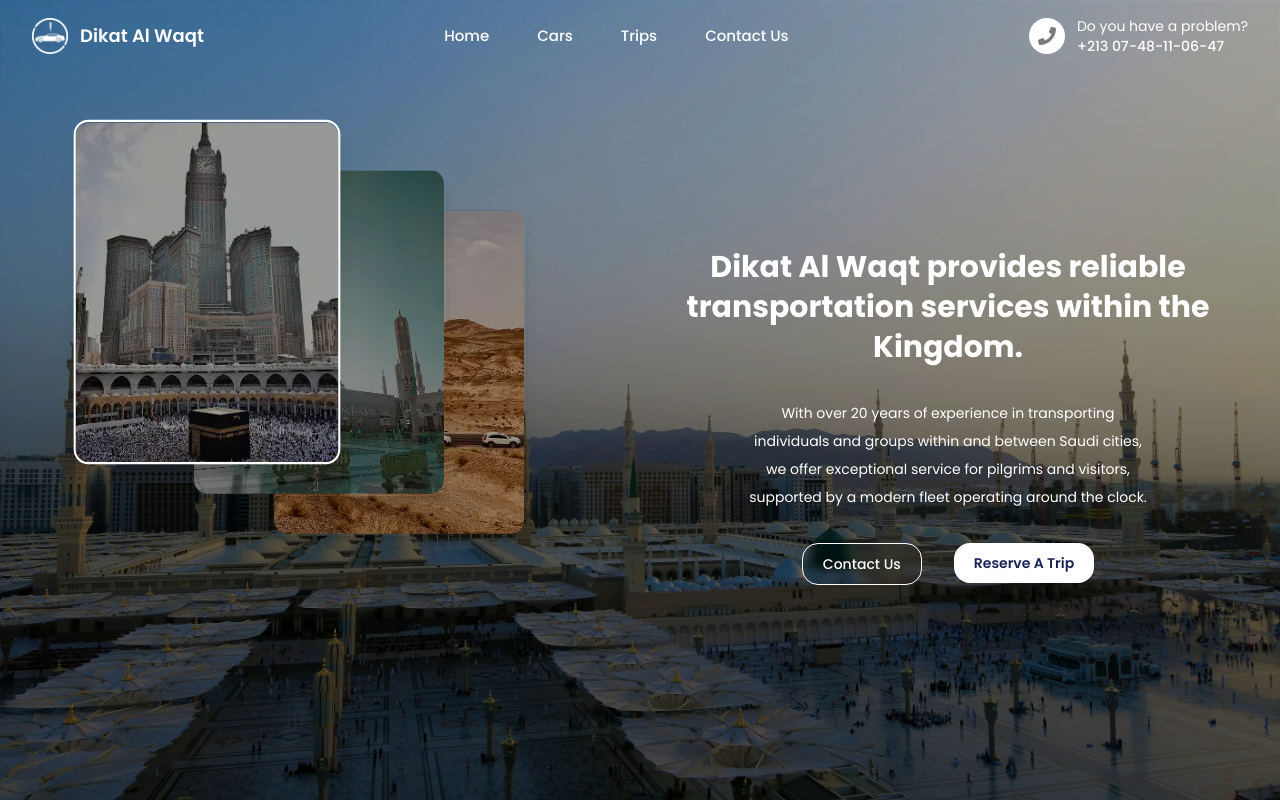
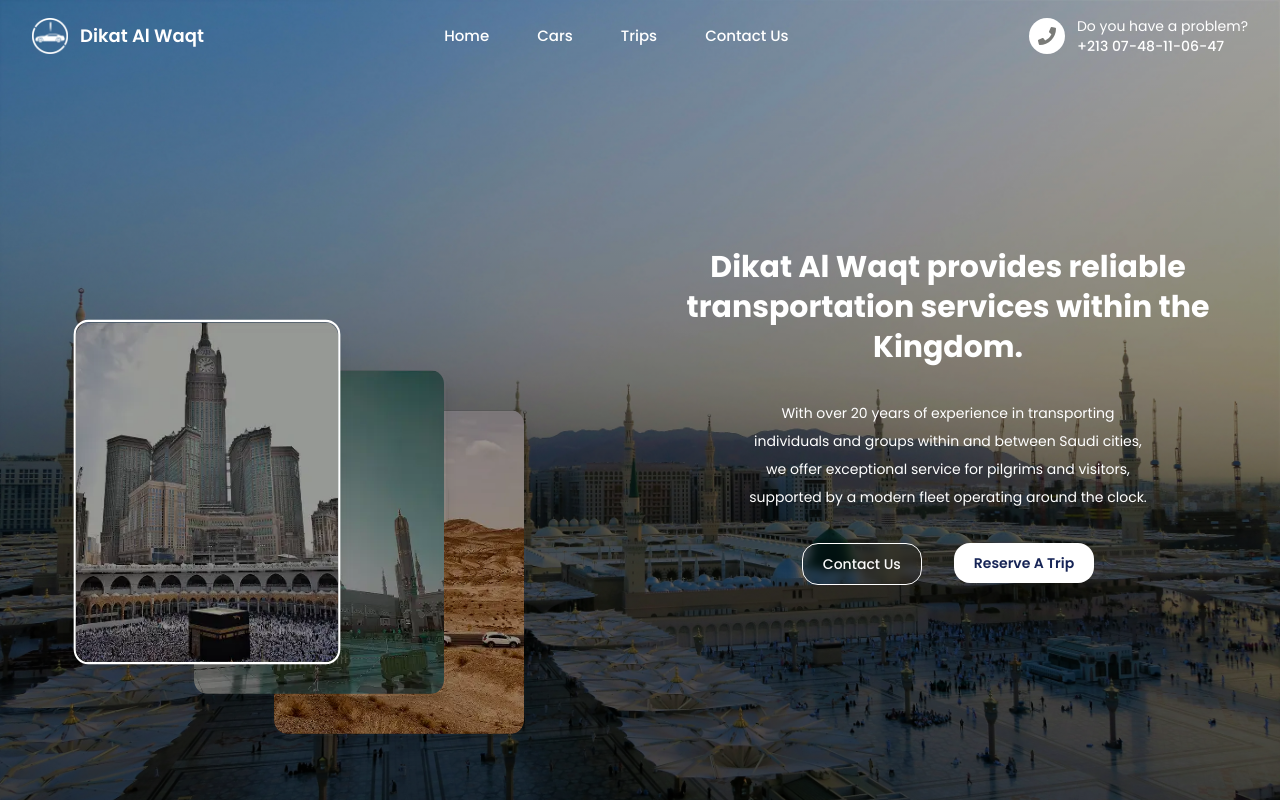
Before and after one commit to ayoubbezai/di9at-alwa9t, a Next.js app in the folder frontend/: page / in a window 1280 px wide. Shown: the top 802 px of the page. Built offline with nearby package versions, Linux system fonts and the light colour scheme.

Commit message:
remove animation for test

```diff
--- a/frontend/app/(landing)/page.tsx
+++ b/frontend/app/(landing)/page.tsx
@@ -41,7 +41,7 @@ export default function Home() {
     // Defer loading of non-critical sections
     const timer = setTimeout(() => {
       setShowSections(true);
-    }, 100);
+    }, 300);
     return () => clearTimeout(timer);
   }, []);
 
--- a/frontend/components/landing/Hero.tsx
+++ b/frontend/components/landing/Hero.tsx
@@ -8,7 +8,6 @@ import Image1 from "@/assets/images/hero/hero1.webp";
 import Image2 from "@/assets/images/hero/hero2.webp";
 import Image3 from "@/assets/images/hero/hero3.webp";
 import { Button } from "../ui/button";
-import { motion, Variants } from "framer-motion";
 import "@/style/hero.css";
 import type { StaticImport } from "next/dist/shared/lib/get-img-props";
 
@@ -24,28 +23,6 @@ const images: ImagesType[] = [
   { id: 3, src: Image3, alt: "Image 3" },
 ];
 
-// Animation Variants
-const container: Variants = {
-  hidden: {},
-  show: {
-    transition: {
-      staggerChildren: 0.25,
-    },
-  },
-};
-
-const item: Variants = {
-  hidden: { opacity: 0, y: 40 },
-  show: {
-    opacity: 1,
-    y: 0,
-    transition: {
-      duration: 0.6,
-      ease: [0.25, 0.1, 0.25, 1], // Valid easing
-    },
-  },
-};
-
 export default function Hero() {
   const [activeId, setActiveId] = useState<number>(1);
 
@@ -60,7 +37,7 @@ export default function Hero() {
           priority
           width={1920}
           height={1080}
-          className="object-cover w-full "
+          className="object-cover w-full"
           sizes="100vw"
         />
       </div>
@@ -68,12 +45,7 @@ export default function Hero() {
       <NavBarWhite />
 
       {/* Desktop Image Stacking */}
-      <motion.div
-        className="h-[400px] hidden lg:flex items-center justify-center gap-4 w-1/2"
-        variants={container}
-        initial="hidden"
-        animate="show"
-      >
+      <div className="h-[400px] hidden lg:flex items-center justify-center gap-4 w-1/2 relative">
         {images.map((image) => {
           const position =
             image.id === 1
@@ -82,7 +54,7 @@ export default function Hero() {
               ? "left-[12rem] top-[10.5rem] z-20"
               : "left-[17rem] top-[13rem]";
           return (
-            <motion.div
+            <div
               key={image.id}
               onClick={() => setActiveId(image.id)}
               className={`absolute rounded-xl overflow-hidden shadow-lg cursor-pointer transition-all duration-300 ${
@@ -90,7 +62,6 @@ export default function Hero() {
                   ? "z-30 scale-105 border-2 border-white"
                   : "z-10 scale-100 border-2 border-transparent"
               } ${position}`}
-              variants={item}
             >
               <Image
                 src={image.src}
@@ -102,27 +73,21 @@ export default function Hero() {
                 className="rounded-xl object-cover"
                 priority={activeId === image.id}
               />
-            </motion.div>
+            </div>
           );
         })}
-      </motion.div>
+      </div>
 
       {/* Mobile Carousel */}
-      <motion.div
-        className="flex lg:hidden w-full  snap-x snap-mandatory overflow-x-auto px-8 gap-x-4 mt-4 justify-start"
+      <div
+        className="flex lg:hidden w-full snap-x snap-mandatory overflow-x-auto px-8 gap-x-4 mt-4 justify-start"
         id="carousel"
-        variants={container}
-        initial="hidden"
-        animate="show"
       >
         {images.map((image) => (
-          <motion.div
+          <div
             key={image.id}
             onClick={() => setActiveId(image.id)}
             className="min-w-[200px] flex flex-shrink-0 rounded-xl overflow-auto shadow-lg cursor-pointer"
-            variants={item}
-            whileTap={{ scale: 0.97 }}
-            whileHover={{ scale: 1.03 }}
           >
             <Image
               src={image.src}
@@ -134,44 +99,33 @@ export default function Hero() {
               className="rounded-xl object-cover"
               priority={activeId === image.id}
             />
-          </motion.div>
+          </div>
         ))}
-      </motion.div>
+      </div>
 
       {/* Text Content */}
-      <motion.div
-        className="flex flex-col z-10 text-center text-white gap-8 justify-center items-center lg:pr-12 w-full px-6 lg:w-1/2 mx-auto mt-8"
-        variants={container}
-        initial="hidden"
-        animate="show"
-      >
-        <motion.h1
-          className="text-white text-2xl w-full lg:text-3xl z-20 leading-10 font-bold items-center"
-          variants={item}
-        >
+      <div className="flex flex-col z-10 text-center text-white gap-8 justify-center items-center lg:pr-12 w-full px-6 lg:w-1/2 mx-auto mt-8">
+        <h1 className="text-white text-2xl w-full lg:text-3xl z-20 leading-10 font-bold items-center">
           Dikat Al Waqt provides reliable transportation services within the
           Kingdom.
-        </motion.h1>
+        </h1>
 
-        <motion.p
-          className="text-[13px] md:text-sm md:w-3/4 font-normal px-2 mx-auto leading-7"
-          variants={item}
-        >
+        <p className="text-[13px] md:text-sm md:w-3/4 font-normal px-2 mx-auto leading-7">
           With over 20 years of experience in transporting individuals and
           groups within and between Saudi cities, we offer exceptional service
           for pilgrims and visitors, supported by a modern fleet operating
           around the clock.
-        </motion.p>
+        </p>
 
-        <motion.div className="flex flex-row gap-5 lg:gap-8" variants={item}>
+        <div className="flex flex-row gap-5 lg:gap-8">
           <Button className="bg-transparent font-medium border-1 backdrop-blur-xs hover:scale-105 text-xs lg:text-sm rounded-2xl py-3 lg:py-5 cursor-pointer hover:bg-transparent px-4 lg:px-5 border-white">
             Contact Us
           </Button>
           <Button className="bg-white text-primary-dark font-semibold px-4 lg:px-5 py-3 lg:py-5 hover:scale-105 text-xs lg:text-sm rounded-2xl cursor-pointer hover:bg-white/90">
             Reserve A Trip
           </Button>
-        </motion.div>
-      </motion.div>
+        </div>
+      </div>
 
       {/* Overlay */}
       <div className="absolute inset-0 bg-gradient-to-t from-black/60 to-black/35" />
```
